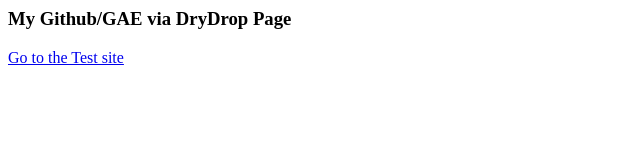
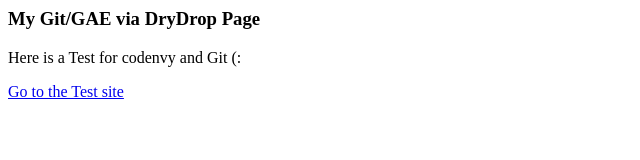
Before and after one commit to Team1799/Team1799-Website, a plain HTML site: page index.html in a window 1280 px wide. Shown: the whole page, without its empty margins (0-640 px from the left). Drawn offline with Linux system fonts and the light colour scheme.

Commit message:
Added a test for Codenvy

```diff
--- a/index.html
+++ b/index.html
@@ -1,6 +1,10 @@
 <html>
-  <body>
-    <h3>My Github/GAE via DryDrop Page</h3>
-    <a href="Test.html">Go to the Test site</a>
-  </body>
+ <head>
+  <title></title>
+ </head>
+ <body>
+  <h3>
+   My Git/GAE via DryDrop Page</h3>
+   <p>Here is a Test for codenvy and Git (:</p>
+  <a href="Test.html">Go to the Test site</a></body>
 </html>
```
